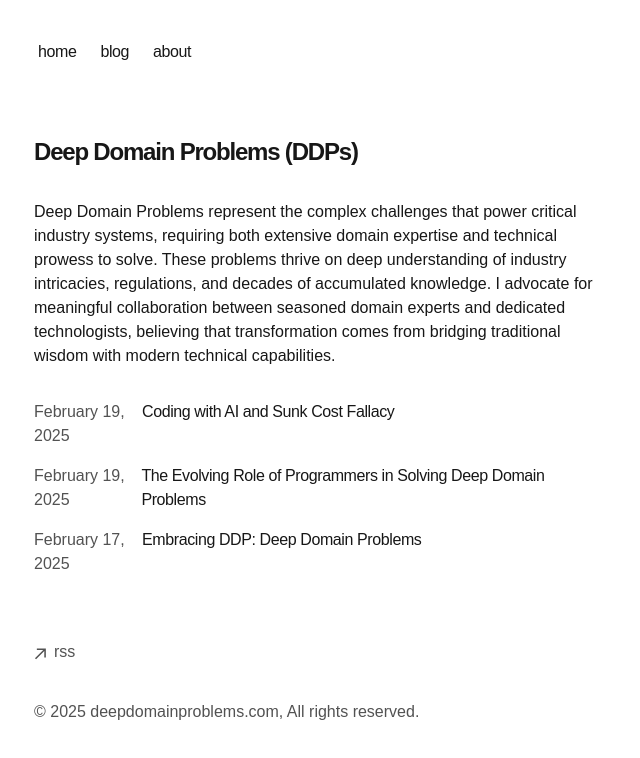
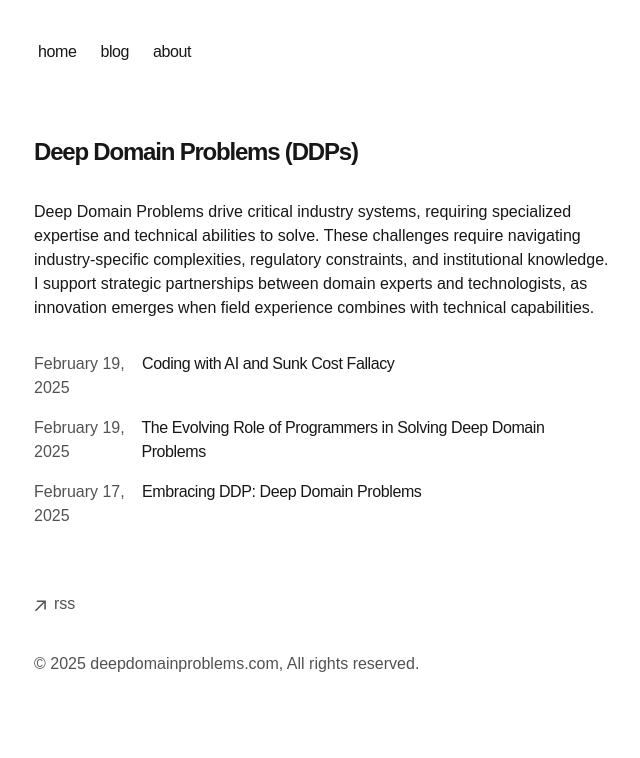
Before and after one commit to deepdomainproblems/deepdomainproblems.github.io, a Next.js app: page / in a window 1280 px wide. Shown: the top 758 px of the page, without its empty margins (318-958 px from the left). Built offline with nearby package versions, Linux system fonts and the light colour scheme.

Commit message:
Update page.tsx

```diff
--- a/src/app/page.tsx
+++ b/src/app/page.tsx
@@ -7,7 +7,7 @@ export default function Page() {
         Deep Domain Problems (DDPs)
       </h1>
       <p className="mb-4">
-        {`Deep Domain Problems represent the complex challenges that power critical industry systems, requiring both extensive domain expertise and technical prowess to solve. These problems thrive on deep understanding of industry intricacies, regulations, and decades of accumulated knowledge. I advocate for meaningful collaboration between seasoned domain experts and dedicated technologists, believing that transformation comes from bridging traditional wisdom with modern technical capabilities.`}
+        {`Deep Domain Problems drive critical industry systems, requiring specialized expertise and technical abilities to solve. These challenges require navigating industry-specific complexities, regulatory constraints, and institutional knowledge. I support strategic partnerships between domain experts and technologists, as innovation emerges when field experience combines with technical capabilities.`}
       </p>
       <div className="my-8">
         <BlogPosts />
```
